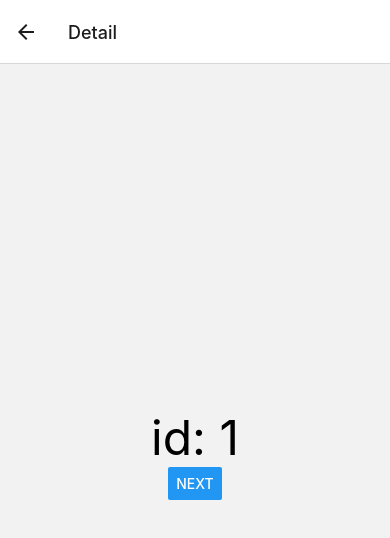
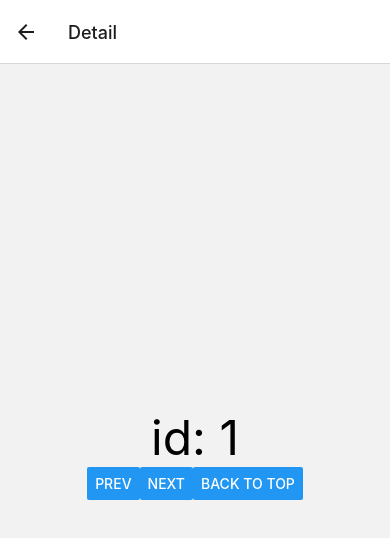
Before and after one commit to SynCROSS/learning-react-native, a React Native app in the folder LearnReactNavigation/: screen / in a window 390 px wide. Both pictures are taken after a click on the button "OPEN DETAILS 1". Shown: the top 538 px of the page. Built offline with nearby package versions, Linux system fonts and the light colour scheme.

Commit message:
Add Go Back Button

```diff
--- a/LearnReactNavigation/screens/DetailScreen.tsx
+++ b/LearnReactNavigation/screens/DetailScreen.tsx
@@ -11,18 +11,23 @@ const styles = StyleSheet.create({
   text: {
     fontSize: 48,
   },
+  buttons: {
+    flexDirection: 'row',
+  },
 });
 
 function DetailScreen({ route, navigation }: ScreenProps<'Detail'>) {
   return (
     <View style={styles.block}>
       <Text style={styles.text}>id: {route.params.id}</Text>
-      <Button
-        title="Next"
-        onPress={() =>
-          navigation.navigate('Detail', { id: route.params.id + 1 })
-        }
-      />
+      <View style={styles.buttons}>
+        <Button title="Prev" onPress={() => navigation.pop()} />
+        <Button
+          title="Next"
+          onPress={() => navigation.push('Detail', { id: route.params.id + 1 })}
+        />
+        <Button title="Back To Top" onPress={() => navigation.popToTop()} />
+      </View>
     </View>
   );
 }
```
